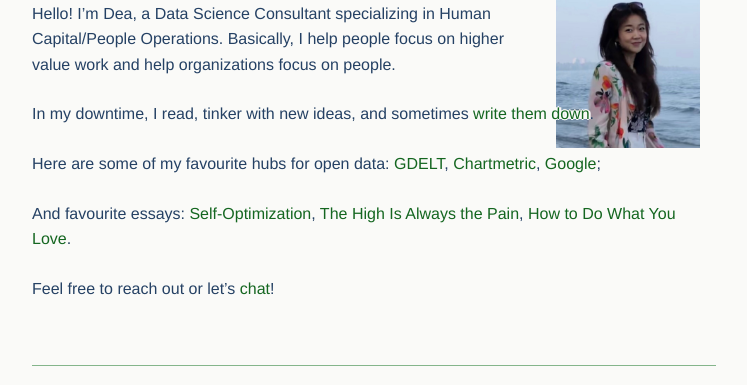
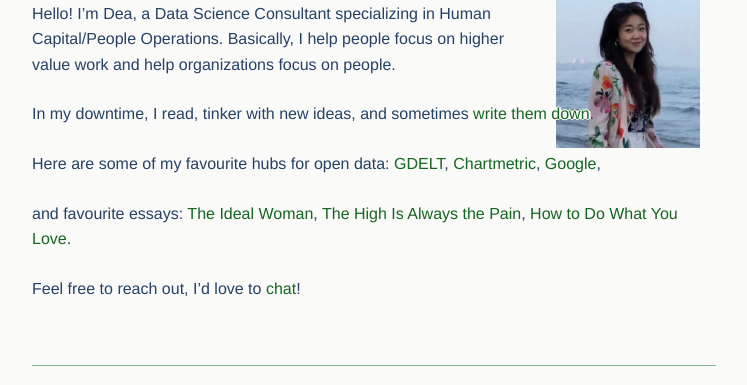
Before and after one commit to deawyk/deawyk.github.io, a Jekyll site: the page built from index.md, in a window 1280 px wide. Shown: the part 169-554 px from the top of the page, without its empty margins (266-1013 px from the left). Built offline with Jekyll 4.4.1, drawn with Linux system fonts in a browser that asks for light colours.

Commit message:
Update index.md

```diff
--- a/index.md
+++ b/index.md
@@ -20,11 +20,11 @@ Hello! I'm Dea, a Data Science Consultant specializing in Human Capital/People O
 
 In my downtime, I read, tinker with new ideas, and sometimes [write them down](https://deaw.medium.com/). <br>
 
-Here are some of my favourite hubs for open data: [GDELT](https://www.gdeltproject.org/), [Chartmetric](https://www.chartmetric.com/music-industry-trends/6mo-report), [Google](https://datasetsearch.research.google.com/);
+Here are some of my favourite hubs for open data: [GDELT](https://www.gdeltproject.org/), [Chartmetric](https://www.chartmetric.com/music-industry-trends/6mo-report), [Google](https://datasetsearch.research.google.com/),
 
-And favourite essays: [Self-Optimization](https://www.theguardian.com/news/2019/aug/02/athleisure-barre-kale-tyranny-ideal-woman-labour), [The High Is Always the Pain](https://themorningnews.org/article/the-high-is-always-the-pain-and-the-pain-is-always-the-high), [How to Do What You Love](http://www.paulgraham.com/love.html).
+and favourite essays: [The Ideal Woman](https://www.theguardian.com/news/2019/aug/02/athleisure-barre-kale-tyranny-ideal-woman-labour), [The High Is Always the Pain](https://themorningnews.org/article/the-high-is-always-the-pain-and-the-pain-is-always-the-high), [How to Do What You Love](http://www.paulgraham.com/love.html).
 
-Feel free to reach out or let's [chat](https://calendly.com/deaw/coffee)!
+Feel free to reach out, I'd love to [chat](https://calendly.com/deaw/coffee)!
 </div>
 
 
```
